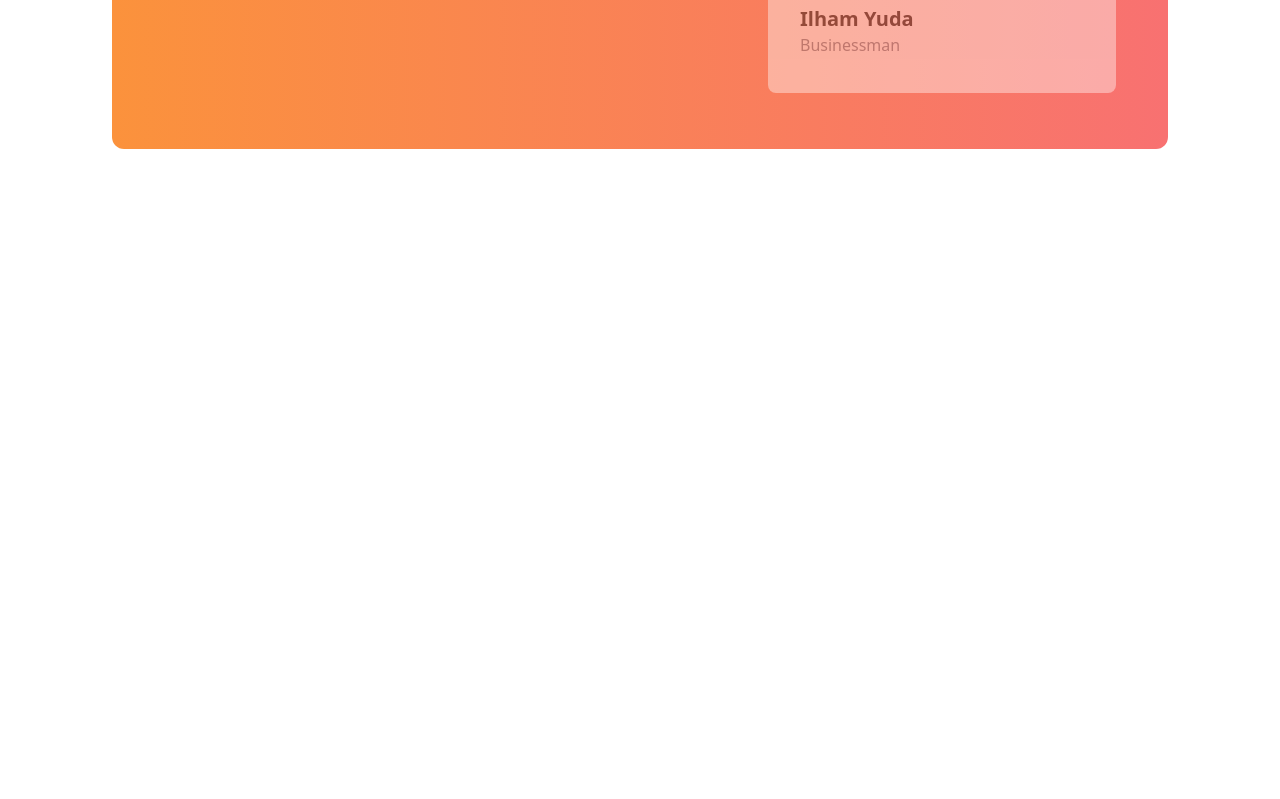
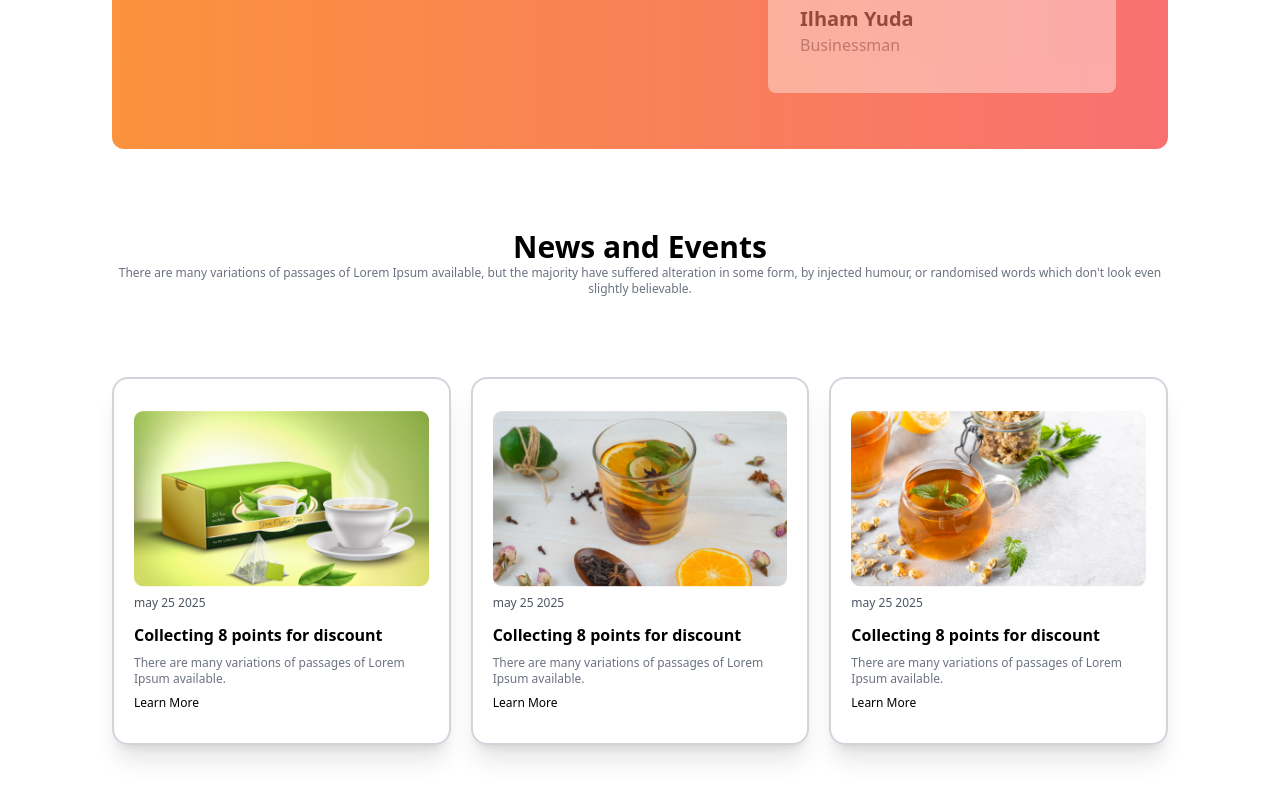
Before and after one commit to firozhossain2004/My-tae-house-recose-project, a plain HTML site: page index.html in a window 1280 px wide. Shown: the part 2228-3027 px from the top of the page. Before the commit the page ends 2505 px from the top, so only its background shows below. Drawn offline with nearby package versions, Linux system fonts and the light colour scheme.

Commit message:
lest section

```diff
--- a/index.html
+++ b/index.html
@@ -180,7 +180,7 @@
         </div>
       </section>
       <!-- damo section -->
-      <section class="mb-32">
+      <section class="mb-20">
         <div
           class="bg-gradient-to-r from-orange-400 to-red-400 rounded-xl grid grid-cols-1 lg:grid grid-cols-2 text-white px-7 md:px-16"
         >
@@ -205,9 +205,7 @@
           <div class="relative py-24">
             <!-- main card -->
             <div class="absolute top-44 z-10">
-              <div
-                class="relative top-10  bg-white text-black rounded-lg  "
-              >
+              <div class="relative top-10 bg-white text-black rounded-lg">
                 <div
                   class="absolute -top-5 -left-3 bg-white rounded-full flex items-center"
                 >
@@ -265,6 +263,50 @@
           </div>
         </div>
       </section>
+      <!-- News and Events -->
+       <section class="mb-96">
+        <div>
+          <h1 class="text-center text-3xl font-bold"> News and Events</h1>
+          <p class="text-gray-500 text-xs text-center " >There are many variations of passages of Lorem Ipsum available, but the majority have suffered alteration in some form, by injected humour, or randomised words which don't look even slightly believable. </p>
+        </div>
+        <!-- img -->
+         <div class=" lg:grid grid col-span-4 md:grid grid-cols-3 gap-5 ">
+          <div class="shadow-xl border-2 border-gray-300 rounded-2xl mt-20">
+            <div class="px-5 py-8">
+              <div><img src="images/news-1.png" alt=""></div>
+            <div class="">
+              <p class="text-gray-600 text-xs mt-2">may 25 2025</p>
+              <h3 class="font-bold mt-3">Collecting 8 points for discount</h3>
+              <p class="text-xs mt-2 text-gray-500">There are many variations of passages of Lorem Ipsum available.</p>
+              <h6 class="text-xs mt-2">Learn More</h6>
+            </div>
+            </div>
+          </div>
+          <div class="shadow-xl border-2 border-gray-300 rounded-2xl  mt-20">
+            <div class="px-5 py-8 ">
+              <div><img src="images/news-2.png" alt=""></div>
+            <div class="">
+              <p class="text-gray-600 text-xs mt-2">may 25 2025</p>
+              <h3 class="font-bold mt-3">Collecting 8 points for discount</h3>
+              <p class="text-xs mt-2 text-gray-500">There are many variations of passages of Lorem Ipsum available.</p>
+              <h6 class="text-xs mt-2">Learn More</h6>
+            </div>
+            </div>
+          </div>
+          <div class="shadow-xl border-2 border-gray-300 rounded-2xl mt-20">
+            <div class="px-5 py-8">
+              <div><img src="images/news-3.png" alt=""></div>
+            <div class="">
+              <p class="text-gray-600 text-xs mt-2">may 25 2025</p>
+              <h3 class="font-bold mt-3">Collecting 8 points for discount</h3>
+              <p class="text-xs mt-2 text-gray-500">There are many variations of passages of Lorem Ipsum available.</p>
+              <h6 class="text-xs mt-2">Learn More</h6>
+            </div>
+            </div>
+          </div>
+
+         </div>
+       </section>
     </main>
   </body>
 </html>
```
